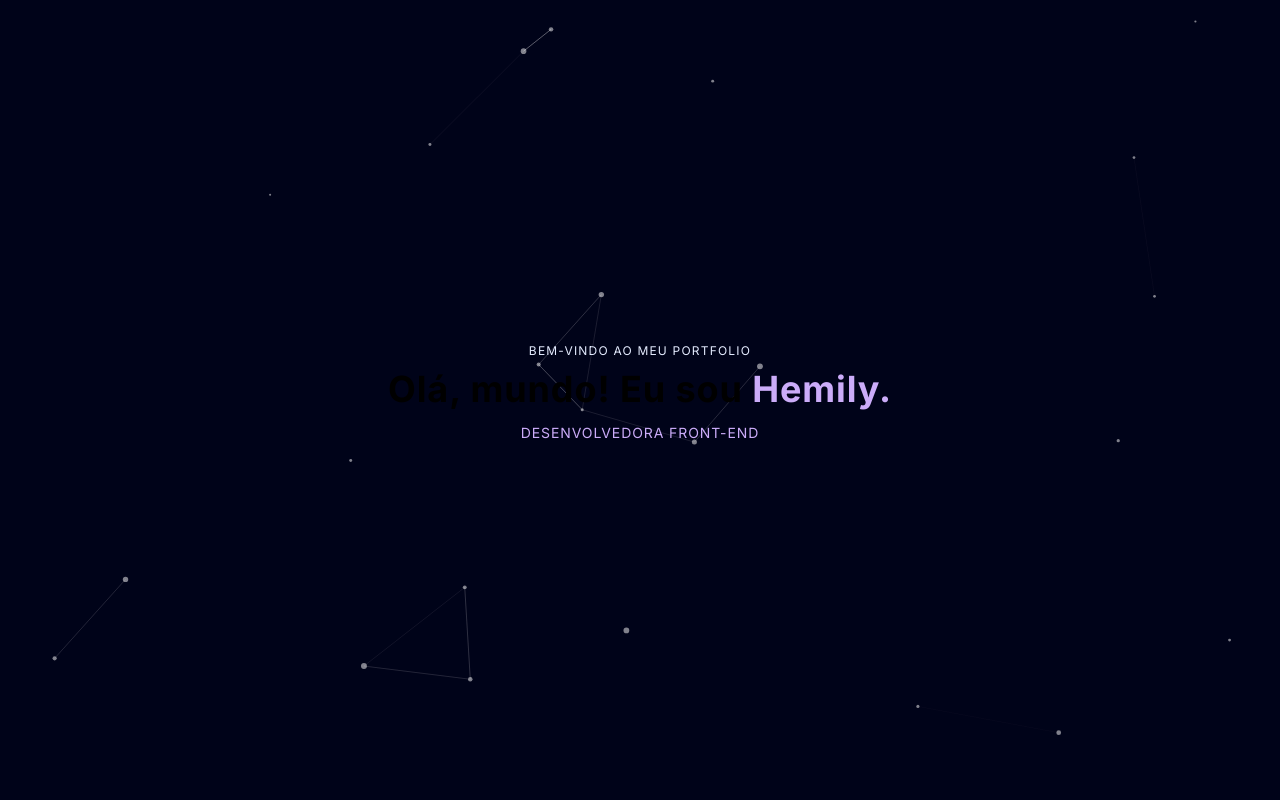
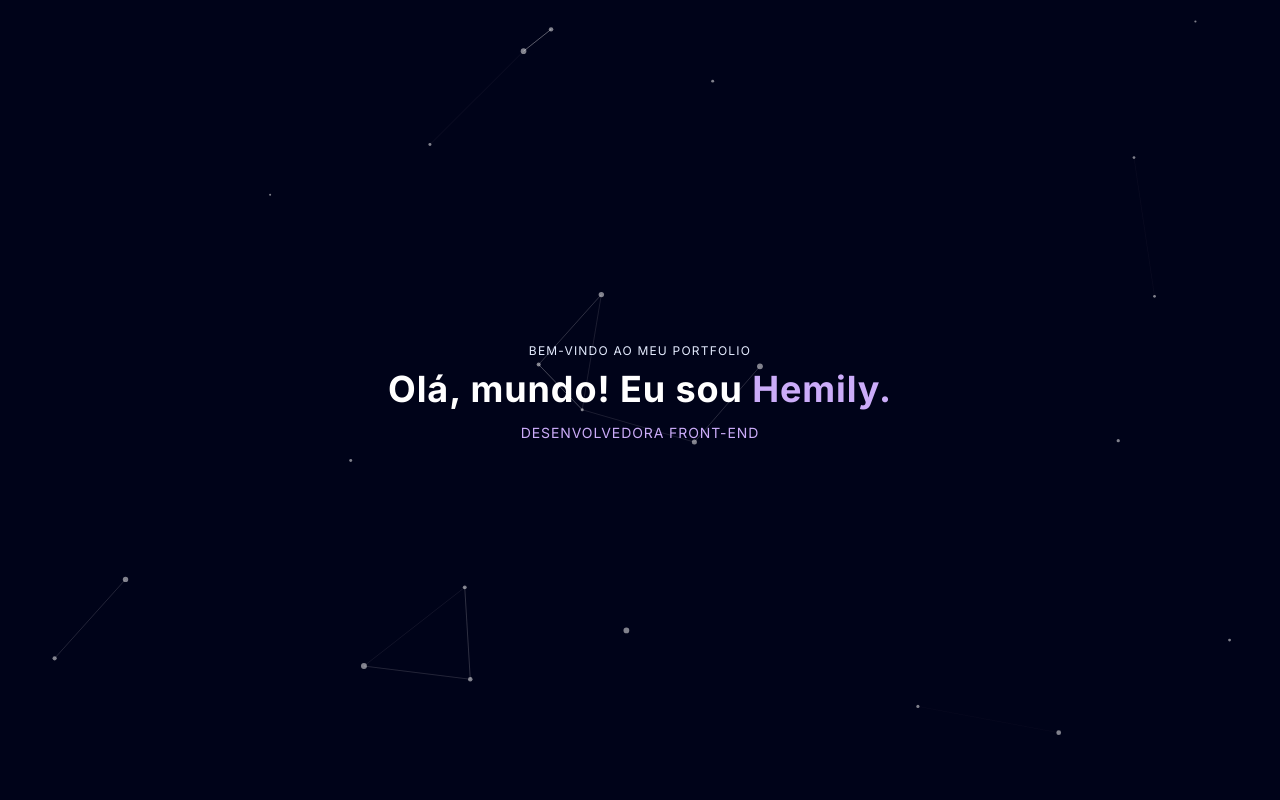
Before and after one commit to BaharHasanova/b_portfolio, a Next.js app: page / in a window 1280 px wide. Shown: the top 800 px of the page. Built offline with nearby package versions, Linux system fonts and the light colour scheme.

Commit message:
change font

```diff
--- a/src/app/components/TextEffect.tsx
+++ b/src/app/components/TextEffect.tsx
@@ -38,7 +38,7 @@ export const TextEffect = ({
           return (
             <motion.span
               key={word + idx}
-              className={`${idx > 3 ? "text-purple" : "dark:text-white text-black"
+              className={`${idx > 3 ? "text-purple" : "dark:text-white text-white"
                 } opacity-0`}
             >
               {word}{" "}
```
Also changed, not shown: 1 other file (tests, documents, lock files or other folders).
